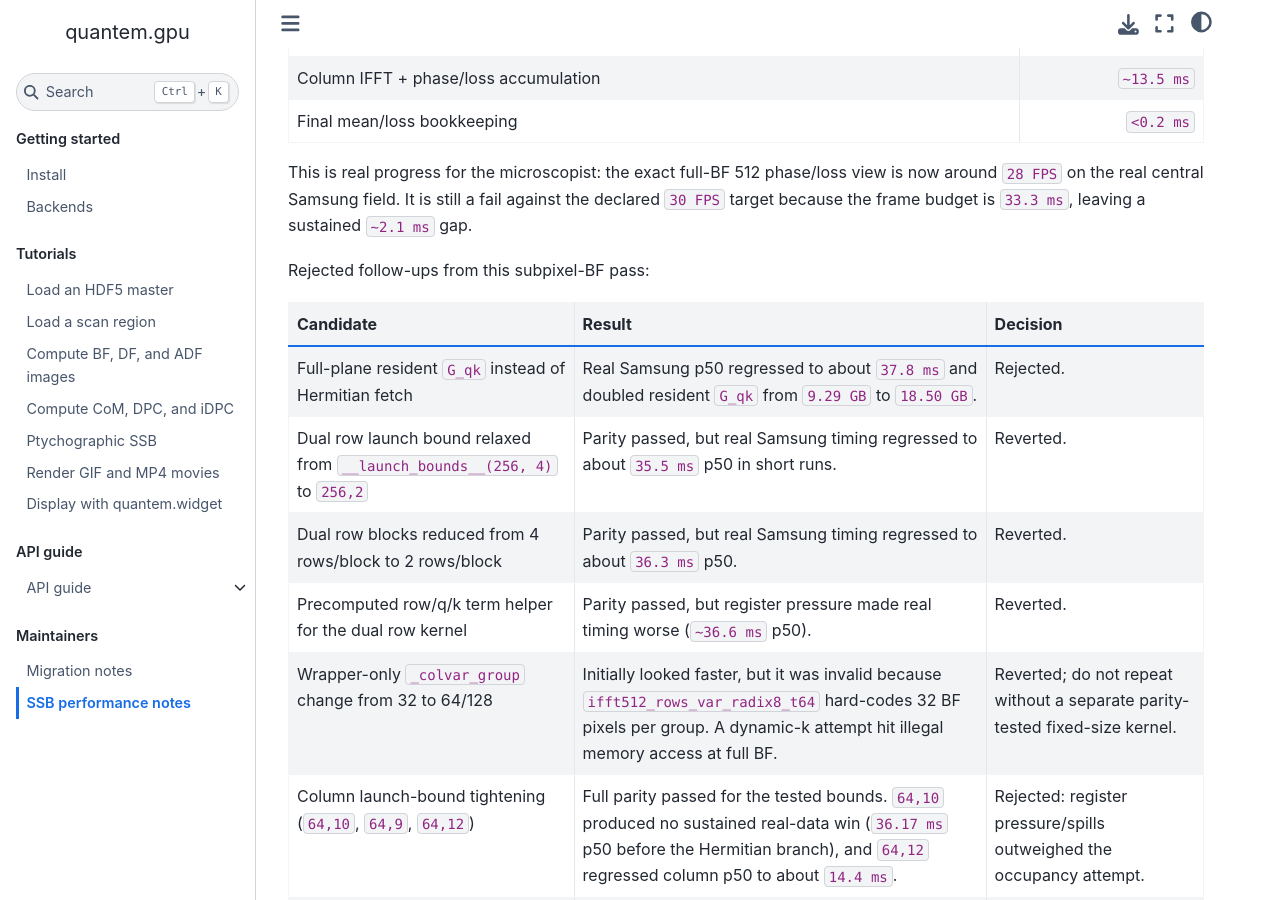
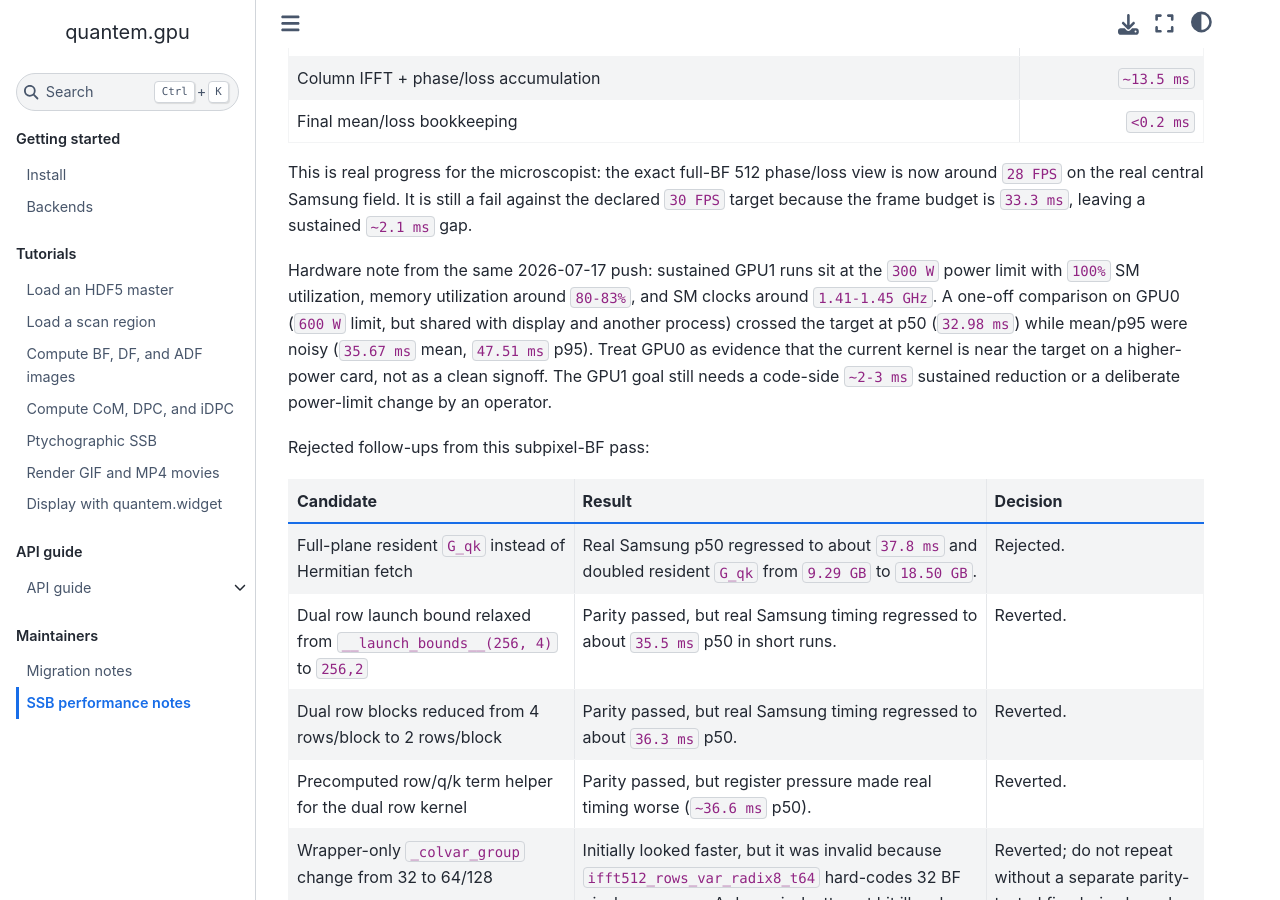
Before and after one commit to bobleesj/quantem.gpu, a Jupyter Book: the page built from docs/maintainer/ssb-performance.md, in a window 1280 px wide and 900 px high, scrolled down 10290 px. Built offline with Jupyter Book 1.0.4 settings and Sphinx 7.4.7 and the Sphinx Book theme 1.1.4, drawn with Linux system fonts in a browser that asks for light colours.

Commit message:
docs: record SSB power-cap evidence

```diff
--- a/docs/maintainer/ssb-performance.md
+++ b/docs/maintainer/ssb-performance.md
@@ -442,6 +442,16 @@ This is real progress for the microscopist: the exact full-BF 512 phase/loss
 view is now around `28 FPS` on the real central Samsung field. It is still a
 fail against the declared `30 FPS` target because the frame budget is
 `33.3 ms`, leaving a sustained `~2.1 ms` gap.
+
+Hardware note from the same 2026-07-17 push: sustained GPU1 runs sit at the
+`300 W` power limit with `100%` SM utilization, memory utilization around
+`80-83%`, and SM clocks around `1.41-1.45 GHz`. A one-off comparison on GPU0
+(`600 W` limit, but shared with display and another process) crossed the target
+at p50 (`32.98 ms`) while mean/p95 were noisy (`35.67 ms` mean,
+`47.51 ms` p95). Treat GPU0 as evidence that the current kernel is near the
+target on a higher-power card, not as a clean signoff. The GPU1 goal still
+needs a code-side `~2-3 ms` sustained reduction or a deliberate power-limit
+change by an operator.
 
 Rejected follow-ups from this subpixel-BF pass:
 
```
